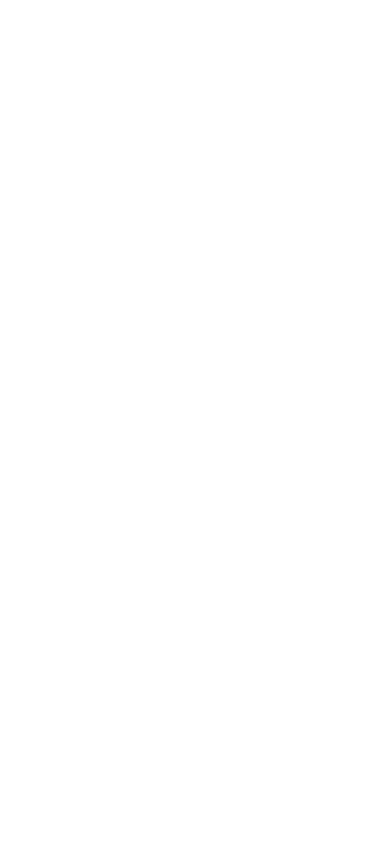
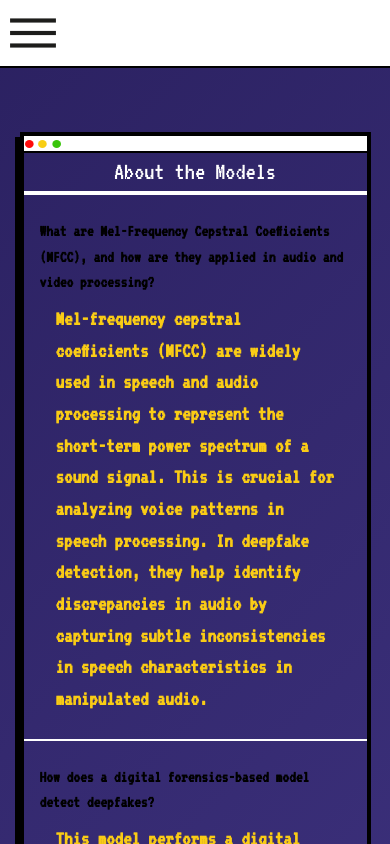
Before and after one commit to jainaryan04/devjams-unfakeable, a React (Create React App) app: page /about in a window 390 px wide. Before the commit this address had no page. Shown: the top 844 px of the page. Built offline with nearby package versions, Linux system fonts and the light colour scheme.

Commit message:
feat: responsive navbar and about page

```diff
--- a/src/App.js
+++ b/src/App.js
@@ -1,14 +1,17 @@
-"use client"
-
 import { BrowserRouter as Router, Route, Routes } from "react-router-dom";
 import './App.css';
 import UploadPage from './components/Upload';
+import Models from "./components/Models"
+import Navbar from "./components/Navbar";
+import Home from "./components/Home"
 
 function App() {
   return (
     <Router>
     <Routes>
-    <Route path="/" element={<UploadPage />} />
+    <Route path="/" element={<div><Navbar /><Home /></div>} />
+    <Route path="/upload" element={<div><Navbar /><UploadPage /></div>} />
+    <Route path="/about" element={<div><Navbar /><Models /></div>} />
     </Routes>
     </Router>
   );
--- /dev/null
+++ b/src/components/Models.js
@@ -0,0 +1,93 @@
+import React from 'react';
+import "../index.css";
+
+const About = () => {
+  const info = [
+    {
+      head: "What are Mel-Frequency Cepstral Coefficients (MFCC), and how are they applied in audio and video processing?",
+      info: (
+        <>Mel-frequency cepstral coefficients (MFCC) are widely used in speech and audio processing to
+        represent the short-term power spectrum of a sound signal. This is crucial for analyzing voice
+        patterns in speech processing. In deepfake detection, they help identify discrepancies in audio by
+        capturing subtle inconsistencies in speech characteristics in manipulated audio.</>
+      ),
+    },
+    {
+      head: "How does a digital forensics-based model detect deepfakes?",
+      info: (
+        <>This model performs a digital forensic analysis by examining various aspects of a video to detect
+        potential manipulation. It inspects the metadata for traces of editing software or unusual codecs,
+        analyzes frame consistency to identify unnatural transitions, checks facial landmarks for limited or
+        abnormal movements, and scrutinizes compression artifacts for irregular patterns. These combined
+        techniques allow the model to effectively assess whether a video is likely to be a deepfake.</>
+      ),
+    },
+    {
+      head: "How does LipNet work, and what role does it play in deepfake detection?",
+      info: (
+        <>LipNet is a deep learning model designed to read lips by analyzing video frames of a speaker's
+        mouth movements. It captures the temporal dynamics of lip motion to predict spoken words without
+        relying on audio input. In the context of deepfake detection, LipNet can be used to detect
+        discrepancies between visual lip movements and the corresponding audio. Since deepfakes often
+        have subtle misalignments between speech and lip movement, LipNet can help identify these
+        inconsistencies, making it a powerful tool in detecting video-based manipulation.</>
+      ),
+    },
+    {
+      head: "What is MesoNet, and how does it contribute to identifying manipulated facial features in videos?",
+      info: (
+        <>MesoNet is a deep learning architecture specifically designed for deepfake detection, focusing on
+        identifying manipulated facial features in videos. It analyzes mesoscopic properties—mid-level
+        patterns in facial images that are altered during the creation of deepfakes. By detecting subtle
+        artifacts and distortions introduced by deepfake generation methods, MesoNet can differentiate
+        between real and fake faces.</>
+      ),
+    },
+    {
+      head: "How does gaze tracking improve deepfake detection?",
+      info: (
+        <>Gaze tracking is a technique that monitors eye movements to detect irregularities, such as abnormal
+        blinking intervals or unusual blink counts, which are often signs of deepfake manipulations. By
+        calculating the eye aspect ratio (EAR), these irregularities can be quantified to identify mismatches
+        between expected and observed blink patterns, thus helping in detecting deepfakes.</>
+      ),
+    },
+  ];
+
+  const getItems = () => {
+    return info;
+  };
+
+  return (
+    <div className="flex flex-col w-full h-full about overflow-hidden pt-[10vh] flex flex-col items-center justify-center overflow-hidden">
+      <div className="w-[90vw] lg:w-[95vw] h-auto border-black my-12 border-4 shadow-[-5px_5px_0_0_#000000] lg:shadow-[-10px_10px_0_0_#000000] flex flex-col items-center">
+            <div className="bg-white h-[2vh] lg:h-[8vh] w-full flex items-center border-black border-b-2 pl-[0.5vw]">
+                <img src="/signal.svg" alt="Traffic Signal" className="h-[1vh] lg:h-[5vh]" />
+            </div>
+      <div className="flex flex-col justify-center items-center h-1/5 font-protest border-b-4 lg:border-b-8 border-white w-full">
+        <h1 className="text-white text-[3vh] lg:text-[6vh] font-vt323">About the Models</h1>
+      </div>
+
+      <div className="flex flex-col items-center  w-full ">
+
+        {getItems().map((item, index) => (
+          <div
+            key={index}
+            className={`flex font-vt323 border-b-2 lg:border-b-4 border-white py-6 w-full  ${
+              index % 2 === 0 ? "flex-row-reverse" : "flex-row"
+            }`}
+          >
+            <div className="flex-1">
+              <h2 className="text-[2vh] lg:text-[5vh] font-bold px-4">{item.head}</h2>
+              <p className="text-[2.5vh] lg:text-[4vh] mt-2 text-yellow-400 font-semibold px-8">{item.info}</p>
+            </div>
+
+          </div>
+        ))}
+      </div>
+    </div>
+    </div>
+  );
+};
+
+export default About;
--- /dev/null
+++ b/src/components/Navbar.js
@@ -0,0 +1,74 @@
+import { useState } from "react";
+import { Link } from "react-router-dom"; // Import Link from react-router-dom
+
+export default function Navbar({ loginAction, text }) {
+  const [isMenuOpen, setIsMenuOpen] = useState(false);
+
+  const toggleMenu = () => {
+    setIsMenuOpen(!isMenuOpen);
+  };
+
+  return (
+    <nav className="absolute flex items-center justify-between bg-white border-b-2 border-black h-[8vh] lg:h-[10vh] px-2 lg:px-10 w-full font-pixeboy z-[1000] font-vt323">
+      {/* Logo */}
+
+      {/* Desktop Menu */}
+      <ul className="hidden lg:flex items-center gap-12 text-black font-bold text-3xl tracking-wider">
+        <Link to="/">
+          <li className="hover:underline">Home</li>
+        </Link>
+        <Link to="/about">
+          <li className="hover:underline">About</li>
+        </Link>
+        <Link to="/upload">
+          <li className="hover:underline">Upload</li>
+        </Link>
+      </ul>
+      {/* Mobile Menu Button */}
+      <button className="lg:hidden block" onClick={toggleMenu}>
+        <img
+          src={isMenuOpen ? "cross-icon.svg" : "burger-menu.svg"}
+          width={50}
+          height={50}
+          alt={isMenuOpen ? "Close Menu" : "Open Menu"}
+        />
+      </button>
+
+      {/* Full-Screen Mobile Menu */}
+      {isMenuOpen && (
+        <div className="fixed inset-0 bg-white flex flex-col items-center justify-center text-6xl font-bold font-pixeboy z-[1001]">
+          {/* Cross Icon in the Full-Screen Menu */}
+          <button className="absolute top-5 right-5" onClick={toggleMenu}>
+            <img
+              src="cross-icon.svg"
+              width={75}
+              height={75}
+              alt="Close Menu"
+            />
+          </button>
+
+          {/* Menu Items */}
+          <ul className="flex flex-col gap-8 mt-12">
+            <li className="hover:underline cursor-pointer text-center">
+              <Link to="/" onClick={toggleMenu}>
+                Home
+              </Link>
+            </li>
+            <li className="hover:underline cursor-pointer text-center">
+              <Link to="/about" onClick={toggleMenu}>
+                About
+              </Link>
+            </li>
+            <li className="hover:underline cursor-pointer text-center">
+              <Link to="/upload" onClick={toggleMenu}>
+                Upload
+              </Link>
+            </li>
+
+
+          </ul>
+        </div>
+      )}
+    </nav>
+  );
+}
--- a/src/components/Upload.js
+++ b/src/components/Upload.js
@@ -69,7 +69,7 @@
     };
 
     return (
-        <div className="text-white about w-full h-auto flex flex-col items-center justify-center overflow-hidden">
+        <div className="text-white pt-[10vh] about w-full h-auto flex flex-col items-center justify-center overflow-hidden">
 
             <div className="w-[90vw] lg:w-[95vw] h-auto border-black my-12 border-4 shadow-[-5px_5px_0_0_#000000] lg:shadow-[-10px_10px_0_0_#000000] flex flex-col items-center">
             <div className="bg-white h-[2vh] lg:h-[8vh] w-full flex items-center border-black border-b-2 pl-[0.5vw]">
```
Also changed, not shown: public/burger-menu.svg (added), public/cross-icon.svg (added).
